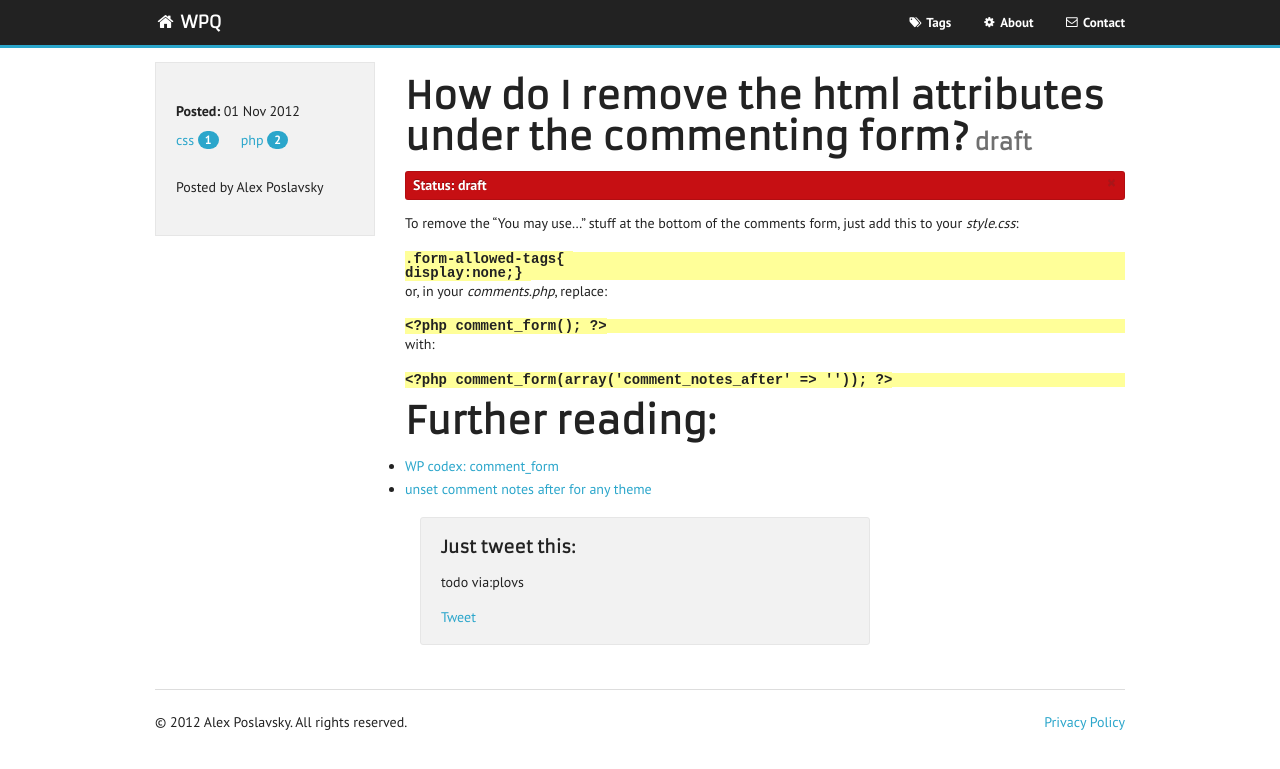
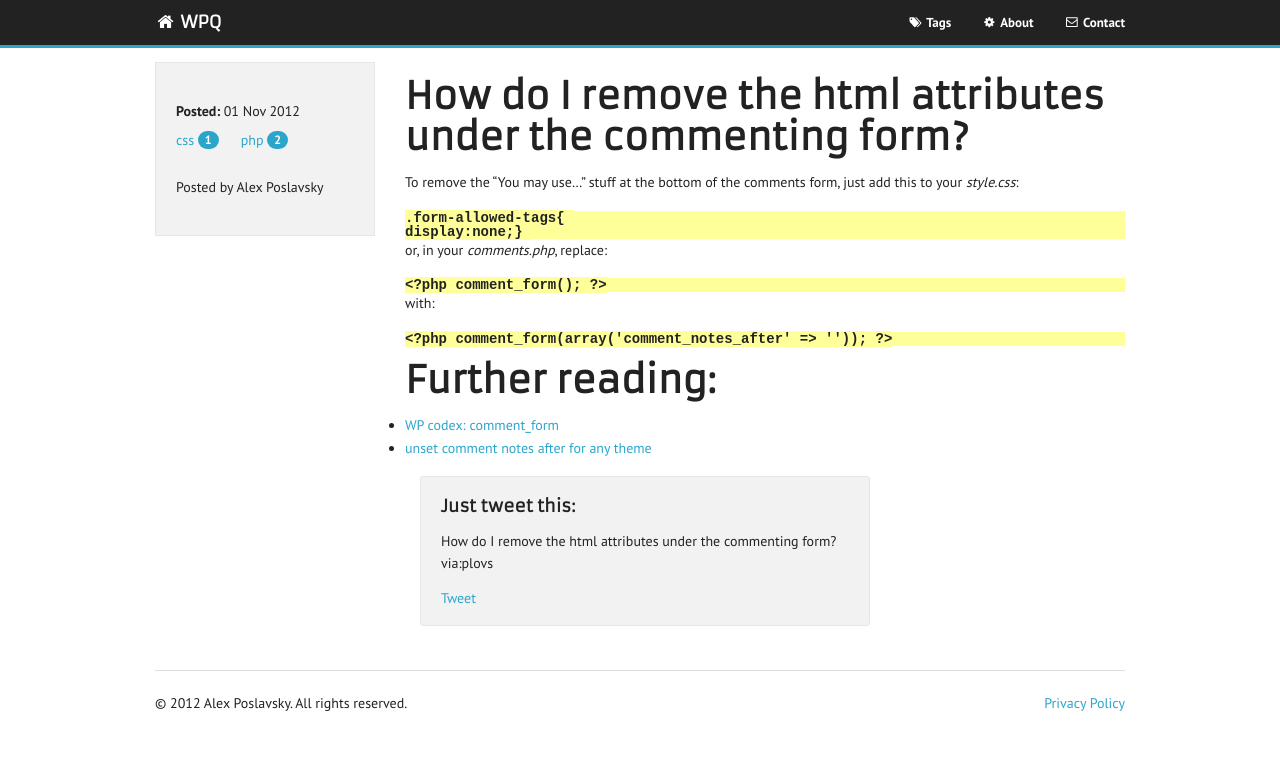
Before and after one commit to alexpos/wpq, a Jekyll site: the page built from _posts/2012-11-1-comment-html-attributes.md, in a window 1280 px wide. Shown: the top 769 px of the page. Built offline with Jekyll 4.4.1, drawn with Linux system fonts in a browser that asks for light colours; Markdown is read by kramdown in place of the engine named in the settings; comment, search, counter and statistics services are not loaded.

Commit message:
privacy + removed draft tags

```diff
--- a/_posts/2012-11-1-comment-html-attributes.md
+++ b/_posts/2012-11-1-comment-html-attributes.md
@@ -2,9 +2,9 @@
 layout: post
 title: How do I remove the html attributes under the commenting form?
 tags: [ css, php]
-subtitle: draft
-status: draft
-tweet: "todo"
+subtitle:
+status:
+tweet: "How do I remove the html attributes under the commenting form?"
 ---
 
 To remove the “You may use…” stuff at the bottom of the comments form, just add this to your _style.css_:
```
